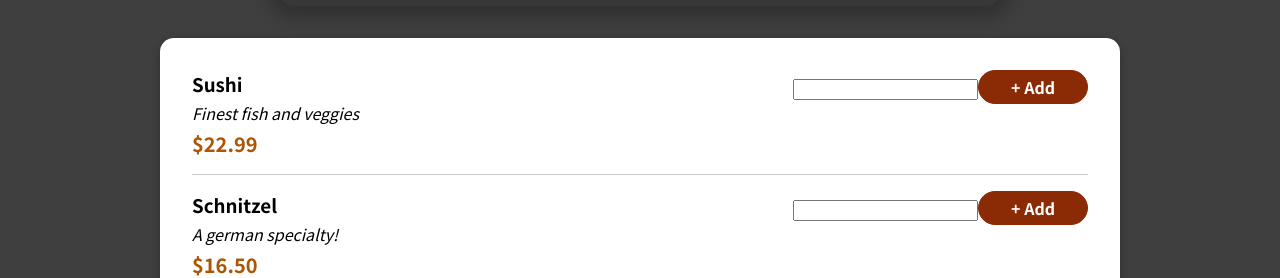
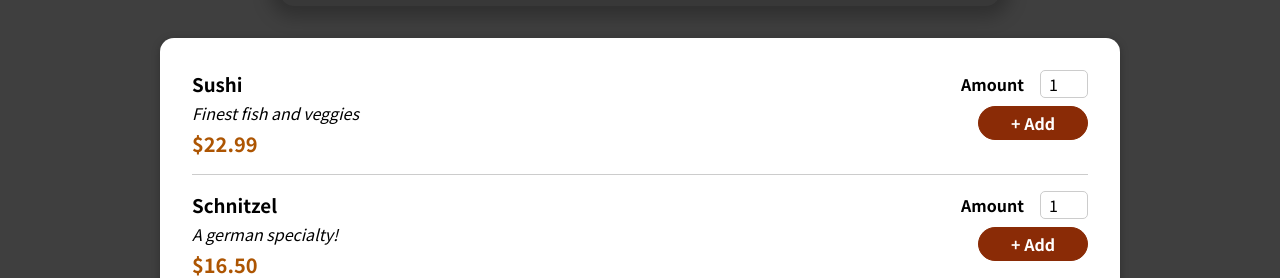
Before and after one commit to lucasspra/nextjs-food-order-app, a React (Create React App) app: page / in a window 1280 px wide. Shown: the part 467-745 px from the top of the page. Built offline with nearby package versions, Linux system fonts and the light colour scheme.

Commit message:
create Input component

```diff
--- a/src/components/Meals/AvailableMeals.js
+++ b/src/components/Meals/AvailableMeals.js
@@ -32,6 +32,7 @@
 export default function AvailableMeals() {
   const mealsList = DUMMY_MEALS.map((meal) => (
     <MealItem
+      id={meal.id}
       key={meal.id}
       name={meal.name}
       description={meal.description}
--- a/src/components/Meals/MealItem/MealItemForm.js
+++ b/src/components/Meals/MealItem/MealItemForm.js
@@ -1,9 +1,20 @@
+import Input from "../../UI/Input";
 import classes from "./MealItemForm.module.css";
 
 export default function MealItemForm(props) {
   return (
     <form className={classes.form}>
-      <input />
+      <Input
+        label="Amount"
+        input={{
+          id: "amount_" + props.id,
+          type: "number",
+          min: "1",
+          max: "5",
+          step: "1",
+          defaultValue: "1",
+        }}
+      />
       <button>+ Add</button>
     </form>
   );
--- /dev/null
+++ b/src/components/UI/Input.js
@@ -0,0 +1,10 @@
+import classes from "./Input.module.css";
+
+export default function Input(props) {
+  return (
+    <div className={classes.input}>
+      <label htmlFor={props.input.id}>{props.label}</label>
+      <input {...props.input} />
+    </div>
+  );
+}
--- /dev/null
+++ b/src/components/UI/Input.module.css
@@ -0,0 +1,18 @@
+.input {
+  display: flex;
+  align-items: center;
+  margin-bottom: 0.5rem;
+}
+
+.input label {
+  font-weight: bold;
+  margin-right: 1rem;
+}
+
+.input input {
+  width: 3rem;
+  border-radius: 5px;
+  border: 1px solid #ccc;
+  font: inherit;
+  padding-left: 0.5rem;
+}
```
